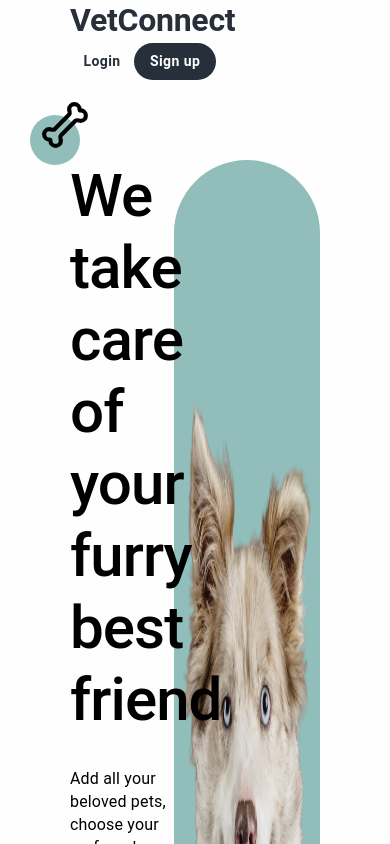
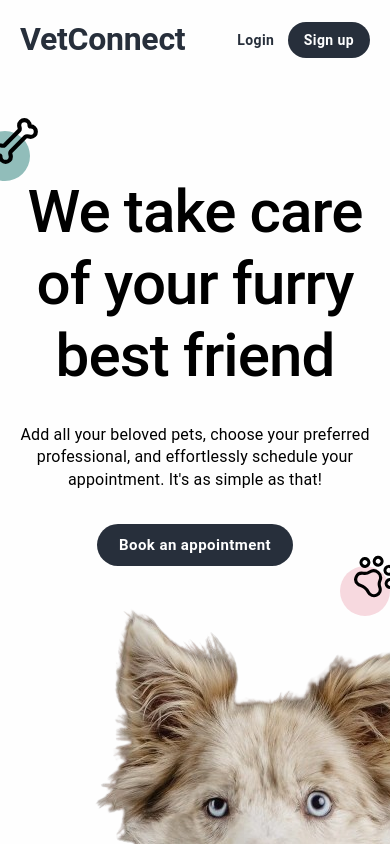
Before and after one commit to SpruceGabriela/VetConnect, a React (Vite) app: page / in a window 390 px wide. Shown: the top 844 px of the page. Built offline with nearby package versions, Linux system fonts and the light colour scheme.

Commit message:
feat: adjust mobile design

```diff
--- a/src/pages/public/LandingPage/components/CallToAction/index.tsx
+++ b/src/pages/public/LandingPage/components/CallToAction/index.tsx
@@ -1,21 +1,43 @@
-import { Button, Grid, Typography, useTheme } from '@mui/material';
+import { Button, Grid, Typography, useMediaQuery, useTheme } from '@mui/material';
 import Bubble from '../Bubble';
 import { LuBone } from 'react-icons/lu';
 import { PiPawPrint } from 'react-icons/pi';
 
 export default function CallToAction() {
   const theme = useTheme();
+  const isMobile = useMediaQuery(theme.breakpoints.down('md'));
+  const mobileStyles = {
+    'textAlign': 'center',
+    'justifyContent': 'center',
+  }
 
   return (
     <Grid
       item
-      xs={5}
+      xs={12}
+      sm={12}
+      md={5}
+      lg={5}
+      xl={5}
       sx={{
         display: 'flex',
         alignItems: 'center'
       }}
     >
-      <Grid container sx={{ width: '80%', position: 'relative' }} gap={4}>
+      <Grid
+        container
+        xs={12}
+        sm={12}
+        md={10}
+        lg={10}
+        xl={10}
+        gap={4}
+        sx={{
+          width: '80%',
+          position: 'relative',
+          ...(isMobile ? mobileStyles : {})
+        }}
+      >
         <Grid item sx={{ position: 'relative' }}>
           <Bubble
             styles={{
--- a/src/pages/public/LandingPage/index.tsx
+++ b/src/pages/public/LandingPage/index.tsx
@@ -1,18 +1,21 @@
 import Header from '@/components/Header';
-import { Grid, useTheme } from '@mui/material';
+import { Grid, useMediaQuery, useTheme } from '@mui/material';
 import Pill from './components/Pill';
 import { AnimalType } from './components/Pill/types';
 import CallToAction from './components/CallToAction';
+import puppy from "@/assets/puppy.png";
 
 export default function LandingPage() {
   const theme = useTheme();
+  const isMobile = useMediaQuery(theme.breakpoints.down('md'));
 
   return (
     <Grid sx={{
       backgroundColor: theme.palette.background.default,
       width: '100vw',
       height: '100vh',
-      padding: '0 70px'
+      padding: isMobile ? '0 20px' : '0 70px',
+      overflow: 'hidden'
     }}>
       <Header />
       <Grid
@@ -22,12 +25,26 @@ export default function LandingPage() {
         height: '50%'
       }}>
         <CallToAction />
-        <Grid container xs={7} height='auto' gap={8}>
-          <Pill type={AnimalType.Dog} />
-          <Pill type={AnimalType.Cat} />
-          <Pill type={AnimalType.GuineaPig} />
-        </Grid>
+        {isMobile ? (
+          null
+        ) : (
+          <Grid
+            xs={12}
+            sm={12}
+            md={7}
+            lg={7}
+            xl={7}
+            gap={8}
+            container
+            height='auto'
+          >
+            <Pill type={AnimalType.Dog} />
+            <Pill type={AnimalType.Cat} />
+            <Pill type={AnimalType.GuineaPig} />
+          </Grid>
+        )}
       </Grid>
+      {isMobile ? <img src={puppy} /> : null}
     </Grid>
   )
 }
```
